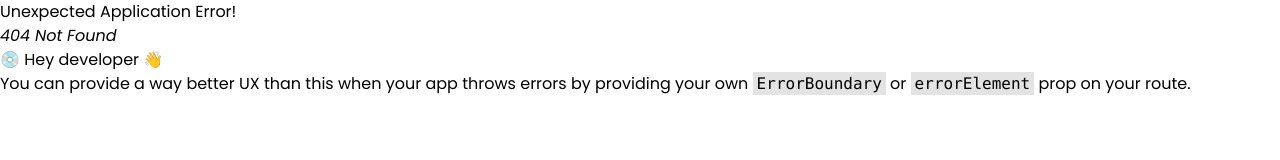
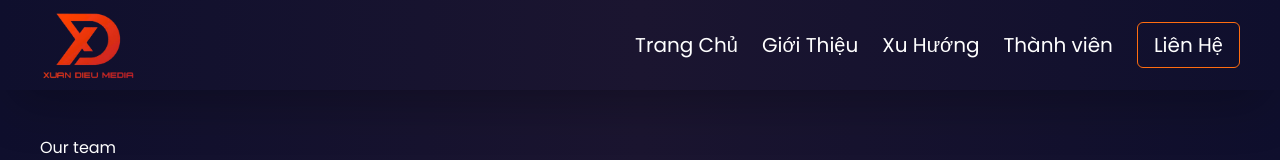
Before and after one commit to kenn0419/xuan-dieu, a React (Vite) app: page /teams in a window 1280 px wide. Before the commit this address had no page. Shown: the top 160 px of the page. Built offline with nearby package versions, Linux system fonts and the light colour scheme.

Commit message:
sixth commit

```diff
--- a/src/App.jsx
+++ b/src/App.jsx
@@ -7,10 +7,9 @@ import TeamPage from "./page/team.page";
 
 const AppContent = () => {
   return (
-    <div className="text-white bg-gradient-to-br from-black to-purple-900 min-h-screen relative scroll-smooth">
+    <div className="text-white bg-gradient-to-br from-black to-purple-900 relative">
       <Header />
       <Outlet />
-
       <Footer />
     </div>
   );
@@ -23,7 +22,7 @@ function App() {
       element: <AppContent />,
       children: [
         { index: true, element: <HomePage /> },
-        { path: "/team", element: <TeamPage /> },
+        { path: "/teams", element: <TeamPage /> },
       ],
     },
   ]);
--- a/src/components/EventSlider.jsx
+++ b/src/components/EventSlider.jsx
@@ -42,7 +42,8 @@ const EventSlider = () => {
       </div>
       <div className="max-w-7xl mx-auto">
         <Swiper
-          effect={"coverflow"} // Hiệu ứng 3D như hình
+          id="event_slider"
+          effect={"coverflow"}
           grabCursor={true}
           centeredSlides={true}
           coverflowEffect={{
--- a/src/components/Header.jsx
+++ b/src/components/Header.jsx
@@ -1,6 +1,6 @@
 import { useEffect, useState } from "react";
 import { IoMenu } from "react-icons/io5";
-import logo from "../assets/images/XD01.png";
+import logo from "../assets/images/logo.png";
 import { Link } from "react-router-dom";
 
 const Header = () => {
@@ -26,7 +26,7 @@ const Header = () => {
         showBackGroundHeader ? "bg-black" : "bg-transparent"
       }`}
     >
-      <div className="xl:w-[1500px] md:w-full lg:w-full mx-auto flex justify-between items-center px-6 py-2">
+      <div className="xl:w-[1200px] md:w-full lg:w-full mx-auto flex justify-between items-center py-2">
         <Link to={`/`}>
           <img src={logo} alt="XD MEDIA" className="w-25" />
         </Link>
@@ -34,8 +34,9 @@ const Header = () => {
           <Link to={`/`}>Trang Chủ</Link>
           <a href="#">Giới Thiệu</a>
           <a href="#">Xu Hướng</a>
+          <Link to={`/teams`}>Thành viên</Link>
           <Link
-            to={`/team`}
+            to={`/`}
             className="px-4 py-2 relative rounded-md border border-primary hover:bg-primary"
           >
             Liên Hệ
--- a/src/components/TrendingEventSlider.jsx
+++ b/src/components/TrendingEventSlider.jsx
@@ -27,7 +27,7 @@ const TrendingEventsSlider = () => {
     <div className="relative w-full overflow-hidden py-10">
       <div className="transform -rotate-2 bg-gradient-to-r from-[#31191D] to-[#4F1E18]">
         <div className="flex justify-center relative before:absolute after:absolute before:left-0 after:right-0 before:w-40 after:w-40 before:z-10 after:z-10 before:top-0 after:top-0 before:h-full after:h-full before:bg-gradient-to-r before:from-[#31191D] before:to-transparent after:bg-gradient-to-l after:from-[#31191D] after:to-transparent">
-          <div className="w-[1400px] mx-auto">
+          <div className="w-full">
             <Swiper
               modules={[Autoplay, FreeMode]}
               slidesPerView="auto"
--- a/src/page/team.page.jsx
+++ b/src/page/team.page.jsx
@@ -45,7 +45,7 @@ const teamMembers = [
 const TeamPage = () => {
   return (
     <section className="bg-gradient-to-r from-[#0f0f2d] via-[#1b1530] to-[#0f0f2d] py-30">
-      <div className=" w-[1500px] mx-auto">
+      <div className="w-[1200px] mx-auto">
         <h2 className="my-4">Our team</h2>
         <h2 className="flex flex-col text-5xl gap-3 mb-10">
           <span>Meet our Team</span>
@@ -99,7 +99,7 @@ const TeamPage = () => {
             }}
             loop={true}
             spaceBetween={30}
-            className="!h-[800px]"
+            className="!h-[600px]"
           >
             {teamMembers.map((member) => (
               <SwiperSlide key={member.id}>
```
Also changed, not shown: src/assets/images/edbe2160f22b45751c3a.jpg (added), src/assets/images/logo.png (added).
